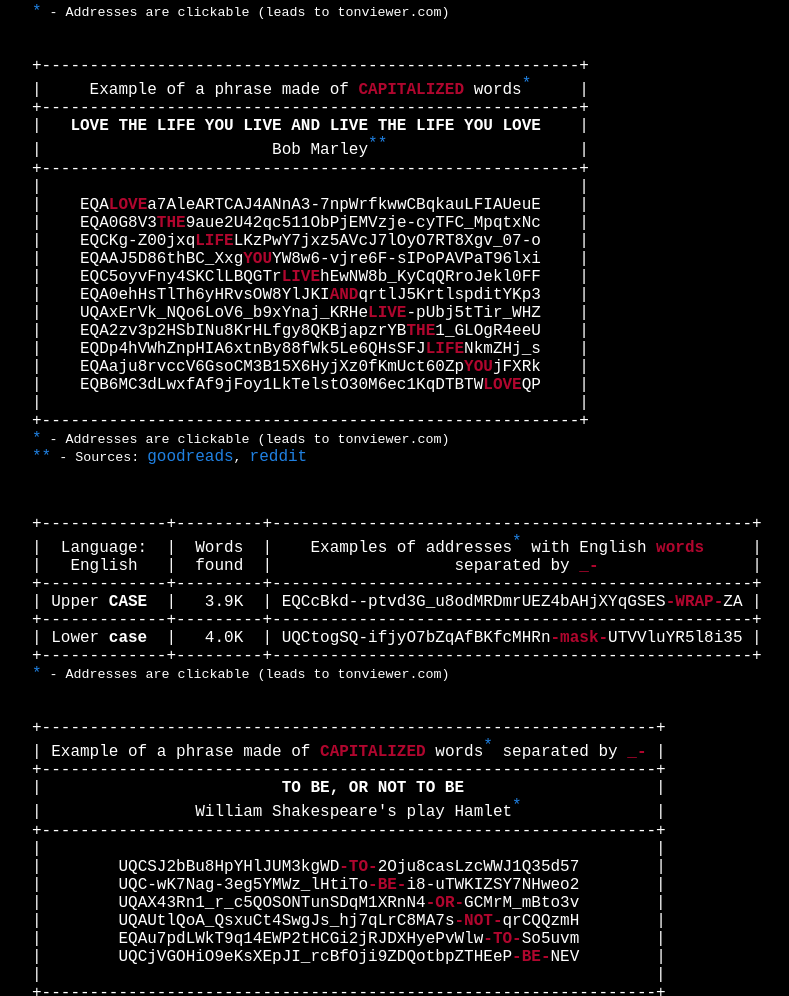
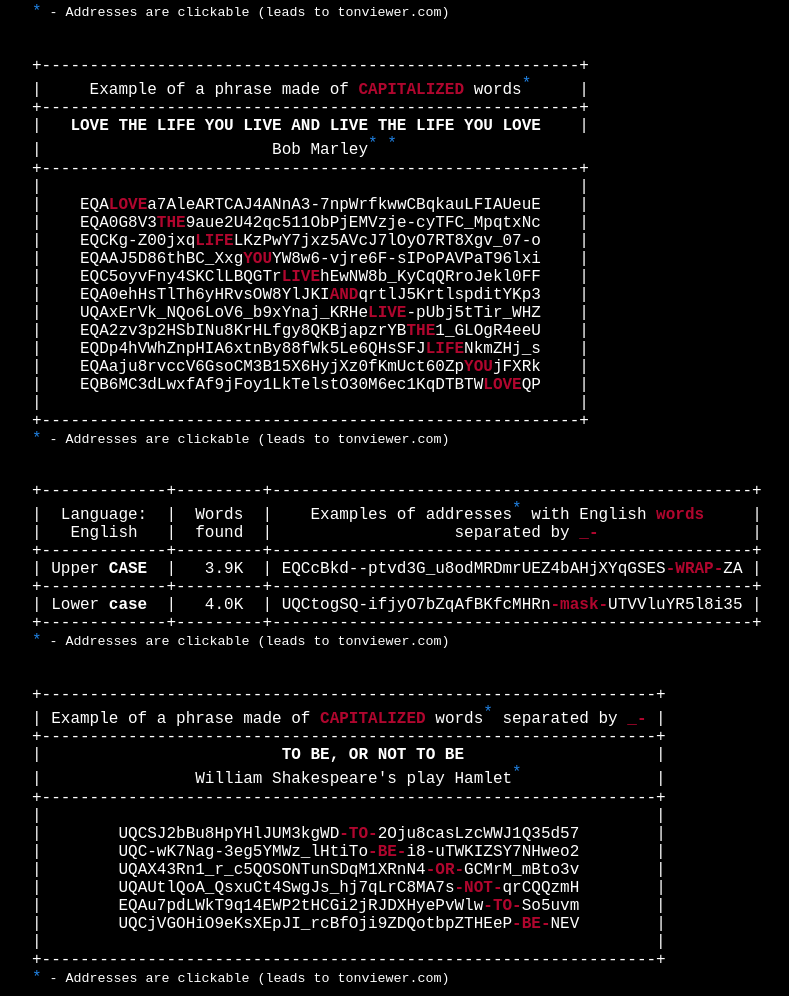
Before and after one commit to PoWJPGs/not_terminal, a plain HTML site: page index.html in a window 1280 px wide. Shown: the part 4114-5110 px from the top of the page, without its empty margins (160-949 px from the left). Drawn offline with Linux system fonts and the light colour scheme.

Commit message:
Update index.html

```diff
--- a/index.html
+++ b/index.html
@@ -314,7 +314,7 @@ function remove_bck(check_box_name, ascii_art_name) {
 |     Example of a phrase made of <font color="#b0062e"><b>CAPITALIZED</b></font> words<sup><a href="#_2" name="_2_back" class="atdp" title="Addresses are clickable (leads to tonviewer.com)">*</a></sup>     |
 +--------------------------------------------------------+
 |   <b>LOVE THE LIFE YOU LIVE AND LIVE THE LIFE YOU LOVE</b>    |
-|                        Bob Marley<sup><a href="#_citation01" name="_citation01_back" class="atdp" title="Source">**</a></sup>                    |
+|                        Bob Marley<sup><a href="https://www.goodreads.com/quotes/93997-love-the-life-you-live-live-the-life-you-love" title="Source" target="_new" class="atdp">*</a></sup> <sup><a href="https://www.reddit.com/r/BobMarley/comments/c940zv/origins_of_love_the_life_you_live/" title="Source" target="_new" class="atdp">*</a></sup>
 +--------------------------------------------------------+
 |                                                        |
 |    <a href="https://tonviewer.com/EQALOVEa7AleARTCAJ4ANnA3-7npWrfkwwCBqkauLFIAUeuE" title="View address" target="_new" class="aa">EQA<font color="#b0062e"><b>LOVE</b></font>a7AleARTCAJ4ANnA3-7npWrfkwwCBqkauLFIAUeuE</a>    |
@@ -330,9 +330,7 @@ function remove_bck(check_box_name, ascii_art_name) {
 |    <a href="https://tonviewer.com/EQB6MC3dLwxfAf9jFoy1LkTelstO30M6ec1KqDTBTWLOVEQP" title="View address" target="_new" class="aa">EQB6MC3dLwxfAf9jFoy1LkTelstO30M6ec1KqDTBTW<font color="#b0062e"><b>LOVE</b></font>QP</a>    |
 |                                                        |
 +--------------------------------------------------------+
-<div class="fn"><a href="#_2_back" name="_2" class="afn" title="Go back">*</a> - Addresses are clickable (leads to tonviewer.com)
-<a href="#_citation01_back" name="_citation01" class="afn" title="Go back">**</a> - Sources: <a href="https://www.goodreads.com/quotes/93997-love-the-life-you-live-live-the-life-you-love"  title="www.goodreads.com" target="_new" class="afn">goodreads</a>, <a href="https://www.reddit.com/r/BobMarley/comments/c940zv/origins_of_love_the_life_you_live/" title="www.reddit.com" target="_new" class="afn">reddit</a>
-    </div>
+<div class="fn"><a href="#_2_back" name="_2" class="afn" title="Go back">*</a> - Addresses are clickable (leads to tonviewer.com)</div>
 </pre>
 <pre>
 +-------------+---------+--------------------------------------------------+
@@ -421,7 +419,7 @@ function remove_bck(check_box_name, ascii_art_name) {
 </pre>
     </p>
     <p>
-    You can see more examples below: <a href="#_Phrases_in_addresses_results" name="#_Phrases_in_addresses_results_back" class="atdp" title="Phrases in notcoin holder addresses...">prases in notcoin holder addresses...</a>
+    You can see more examples below: <a href="#_Phrases_in_addresses_results" name="#_Phrases_in_addresses_results_back" class="atdp" title="Phrases in notcoin holder addresses...">Phrases in notcoin holder addresses...</a>
 
     </p>
     </p>
```
